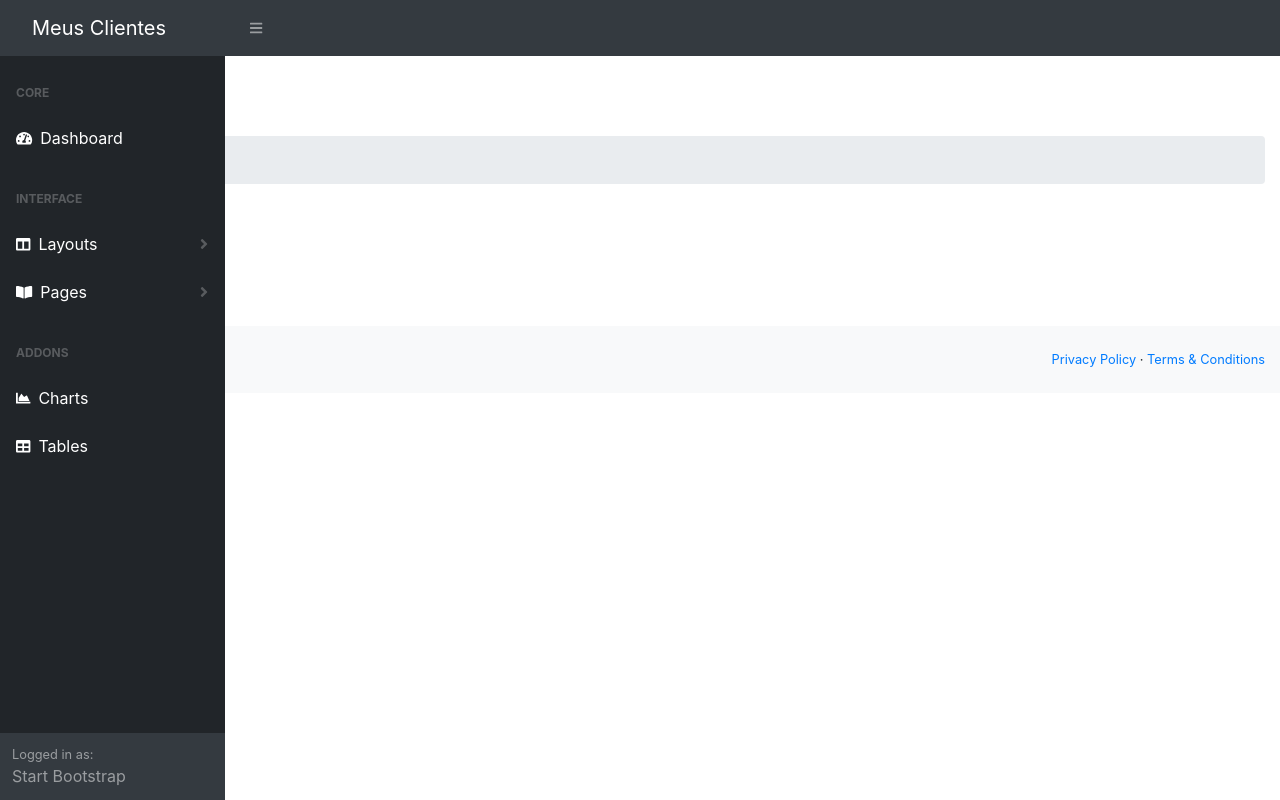
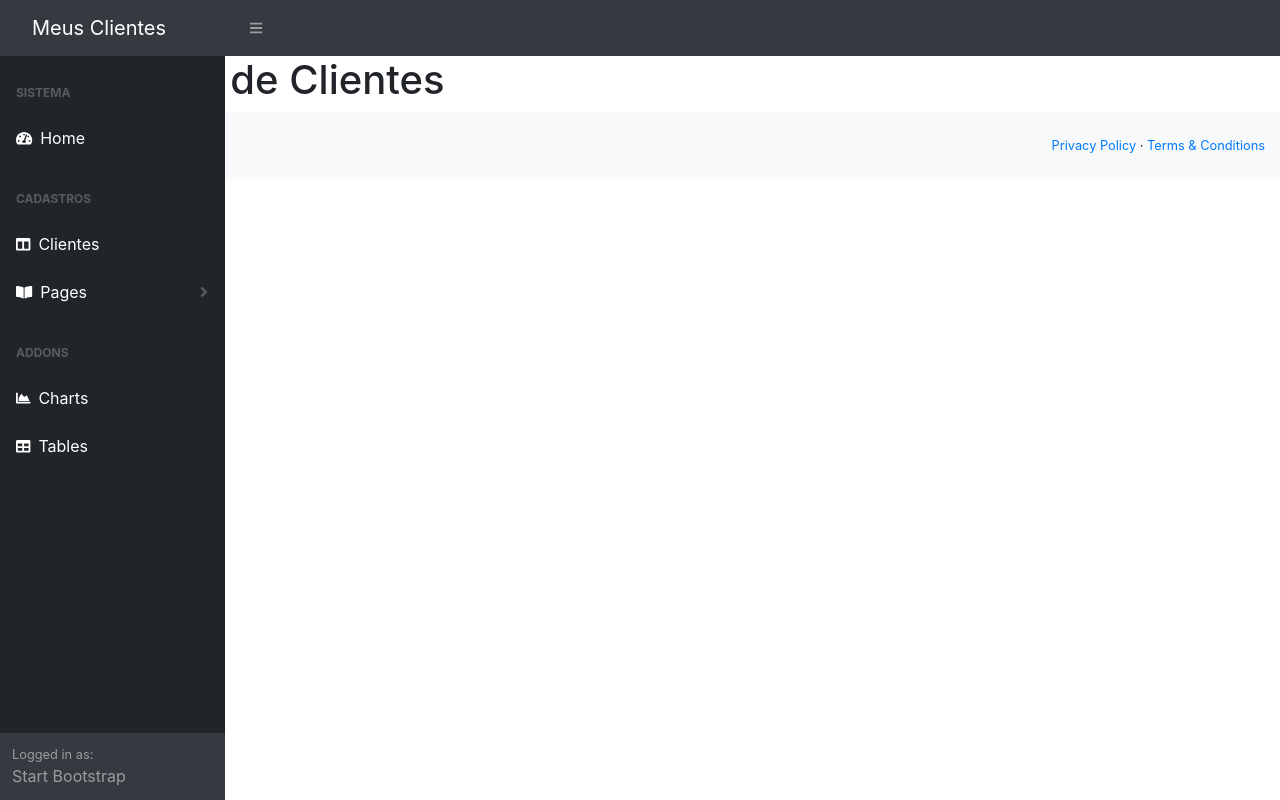
Before and after one commit to lucasmftto/vendas-app, an Angular app: page /clientes in a window 1280 px wide. Before the commit this address led to /. Built offline with nearby package versions, Linux system fonts and the light colour scheme.

Commit message:
Criacao de rotas para navegacao das paginas

```diff
--- a/src/app/app-routing.module.ts
+++ b/src/app/app-routing.module.ts
@@ -1,7 +1,10 @@
 import { NgModule } from '@angular/core';
 import { RouterModule, Routes } from '@angular/router';
+import { HomeComponent } from './home/home.component'
 
-const routes: Routes = [];
+const routes: Routes = [
+  {path : 'home' , component: HomeComponent }
+];
 
 @NgModule({
   imports: [RouterModule.forRoot(routes)],
--- a/src/app/app.component.html
+++ b/src/app/app.component.html
@@ -4,9 +4,7 @@
     <div id="layoutSidenav_content">
         <main>
             <div class="container-fluid">
-                <app-home></app-home>
-                <app-curso-angular></app-curso-angular>
-                <app-clientes></app-clientes>
+                <router-outlet></router-outlet>
             </div>
             <footer class="py-4 bg-light mt-auto">
                 <div class="container-fluid">
--- a/src/app/clientes/clientes.component.html
+++ b/src/app/clientes/clientes.component.html
@@ -1 +1 @@
-<p>clientes works!</p>
+<h1>Formulario de Clientes</h1>
--- a/src/app/clientes/clientes.module.ts
+++ b/src/app/clientes/clientes.module.ts
@@ -1,6 +1,7 @@
 import { NgModule } from '@angular/core';
 import { CommonModule } from '@angular/common';
 
+import {ClientesRoutingModule} from './clientes-routing.module';
 import {ClientesComponent} from './clientes.component'
 
 @NgModule({
@@ -8,7 +9,8 @@
     ClientesComponent
   ],
   imports: [
-    CommonModule
+    CommonModule,
+    ClientesRoutingModule
   ],
   exports: [
     ClientesComponent
--- a/src/app/template/sidebar/sidebar.component.html
+++ b/src/app/template/sidebar/sidebar.component.html
@@ -2,38 +2,38 @@
     <nav class="sb-sidenav accordion sb-sidenav-dark" id="sidenavAccordion">
         <div class="sb-sidenav-menu">
             <div class="nav">
-                <div class="sb-sidenav-menu-heading">Core</div>
-                <a class="nav-link" href="index.html"
+                <div class="sb-sidenav-menu-heading">Sistema</div>
+                <a class="nav-link" routerLink='/home'
                     ><div class="sb-nav-link-icon"><i class="fas fa-tachometer-alt"></i></div>
-                    Dashboard</a
+                    Home</a
                 >
-                <div class="sb-sidenav-menu-heading">Interface</div>
-                <a class="nav-link collapsed" href="#" data-toggle="collapse" data-target="#collapseLayouts" aria-expanded="false" aria-controls="collapseLayouts"
+                <div class="sb-sidenav-menu-heading">Cadastros</div>
+                <a class="nav-link collapsed" routerLink='/clientes' data-toggle="collapse" data-target="#collapseLayouts" aria-expanded="false" aria-controls="collapseLayouts"
                     ><div class="sb-nav-link-icon"><i class="fas fa-columns"></i></div>
-                    Layouts
-                    <div class="sb-sidenav-collapse-arrow"><i class="fas fa-angle-down"></i></div
-                ></a>
-                <div class="collapse" id="collapseLayouts" aria-labelledby="headingOne" data-parent="#sidenavAccordion">
-                    <nav class="sb-sidenav-menu-nested nav"><a class="nav-link" href="layout-static.html">Static Navigation</a><a class="nav-link" href="layout-sidenav-light.html">Light Sidenav</a></nav>
-                </div>
+                    Clientes
+
+                </a>
+
+
+
                 <a class="nav-link collapsed" href="#" data-toggle="collapse" data-target="#collapsePages" aria-expanded="false" aria-controls="collapsePages"
                     ><div class="sb-nav-link-icon"><i class="fas fa-book-open"></i></div>
                     Pages
-                    <div class="sb-sidenav-collapse-arrow"><i class="fas fa-angle-down"></i></div
-                ></a>
+                    <div class="sb-sidenav-collapse-arrow"><i class="fas fa-angle-down"></i></div>
+                </a>
                 <div class="collapse" id="collapsePages" aria-labelledby="headingTwo" data-parent="#sidenavAccordion">
                     <nav class="sb-sidenav-menu-nested nav accordion" id="sidenavAccordionPages">
                         <a class="nav-link collapsed" href="#" data-toggle="collapse" data-target="#pagesCollapseAuth" aria-expanded="false" aria-controls="pagesCollapseAuth"
                             >Authentication
-                            <div class="sb-sidenav-collapse-arrow"><i class="fas fa-angle-down"></i></div
-                        ></a>
+                            <div class="sb-sidenav-collapse-arrow"><i class="fas fa-angle-down"></i></div>
+                        </a>
                         <div class="collapse" id="pagesCollapseAuth" aria-labelledby="headingOne" data-parent="#sidenavAccordionPages">
                             <nav class="sb-sidenav-menu-nested nav"><a class="nav-link" href="login.html">Login</a><a class="nav-link" href="register.html">Register</a><a class="nav-link" href="password.html">Forgot Password</a></nav>
                         </div>
                         <a class="nav-link collapsed" href="#" data-toggle="collapse" data-target="#pagesCollapseError" aria-expanded="false" aria-controls="pagesCollapseError"
                             >Error
-                            <div class="sb-sidenav-collapse-arrow"><i class="fas fa-angle-down"></i></div
-                        ></a>
+                            <div class="sb-sidenav-collapse-arrow"><i class="fas fa-angle-down"></i></div>
+                        </a>
                         <div class="collapse" id="pagesCollapseError" aria-labelledby="headingOne" data-parent="#sidenavAccordionPages">
                             <nav class="sb-sidenav-menu-nested nav"><a class="nav-link" href="401.html">401 Page</a><a class="nav-link" href="404.html">404 Page</a><a class="nav-link" href="500.html">500 Page</a></nav>
                         </div>
```
Also changed, not shown: src/app/clientes/clientes-routing.module.ts (added, +14 -0 lines), src/app/template/template.module.ts (+7 -2 lines).
